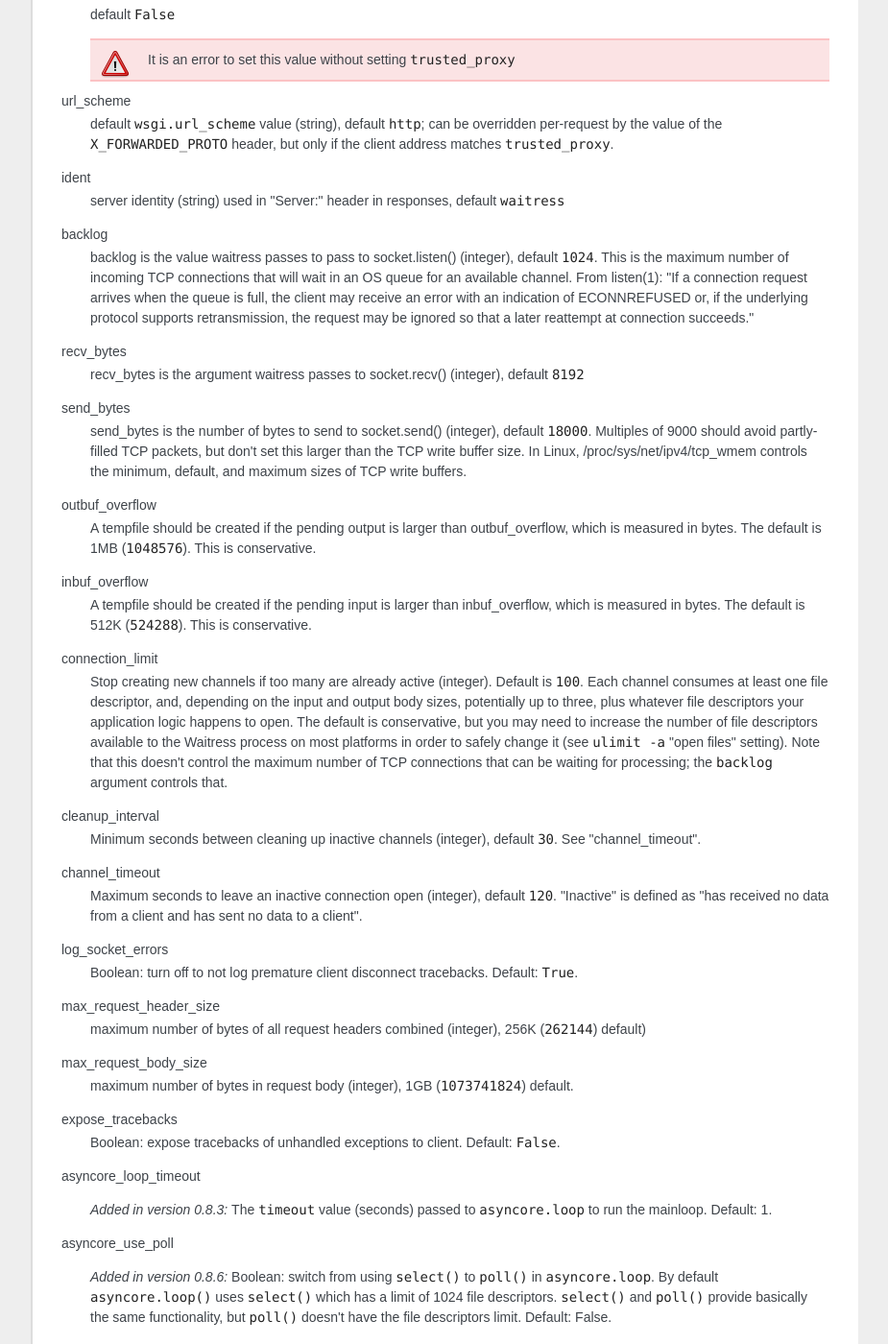
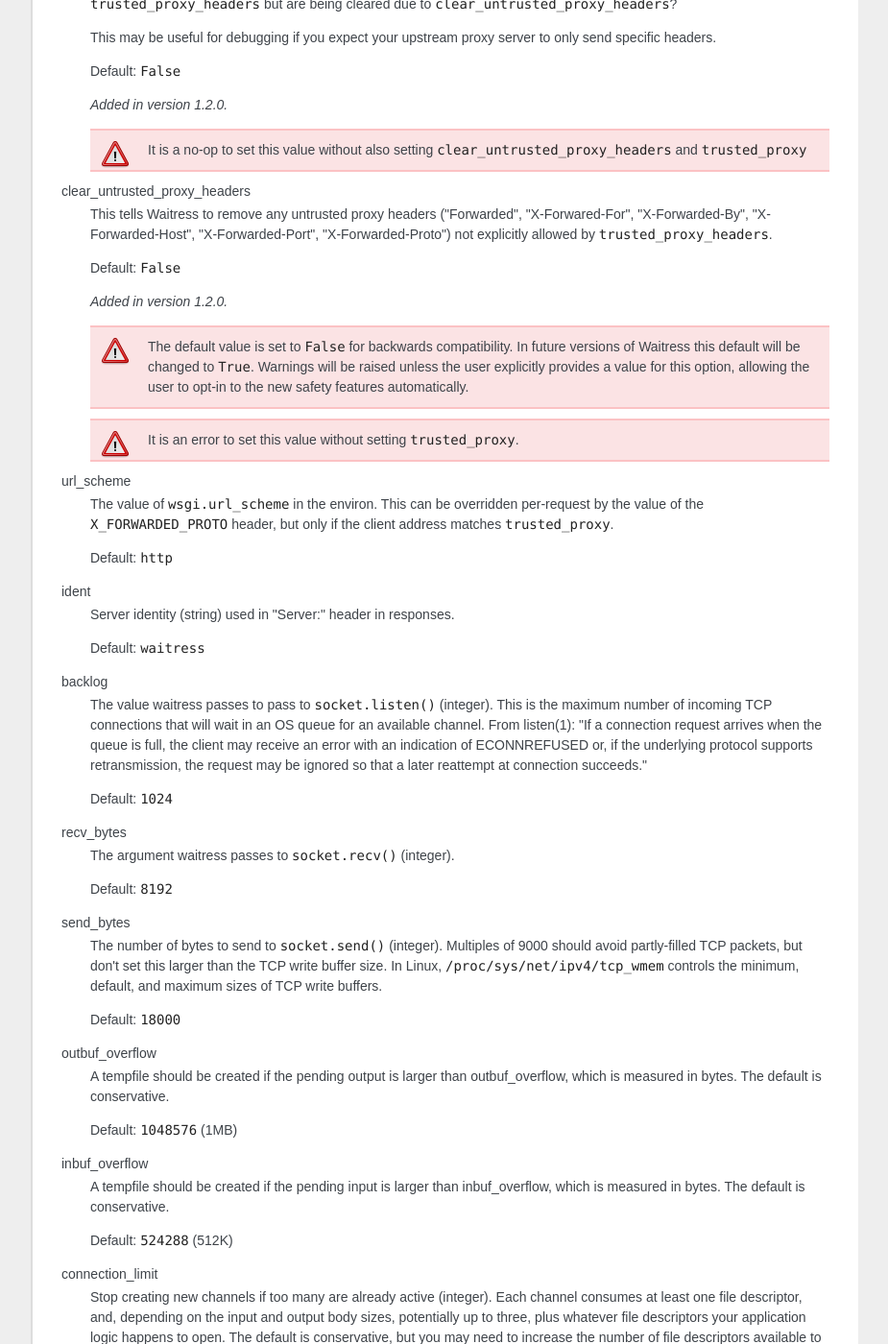
Before and after one commit to Pylons/waitress, a Sphinx documentation site: the page built from docs/arguments.rst, in a window 1280 px wide and 1400 px high, scrolled down 2239 px. Shown: the whole window at 96% size, without its empty margins (198-1123 px from the left). Built offline with Sphinx 7.4.7, drawn with Linux system fonts in a browser that asks for light colours; some web fonts are replaced; some of the changed text lies outside the part shown.

Commit message:
fix docs formatting

```diff
--- a/CHANGES.txt
+++ b/CHANGES.txt
@@ -4,7 +4,7 @@ Unreleased
 Features
 ~~~~~~~~
 
-- Waitress has increased it's support of the X-Forwarded-* headers and includes
+- Waitress has increased its support of the X-Forwarded-* headers and includes
   Forwarded (RFC7239) support. This may be used to allow proxy servers to
   influence the WSGI environment. See
   https://github.com/Pylons/waitress/pull/209
--- a/docs/arguments.rst
+++ b/docs/arguments.rst
@@ -7,7 +7,7 @@ Here are the arguments you can pass to the `waitress.serve`` function or use
 in :term:`PasteDeploy` configuration (interchangeably):
 
 host
-    hostname or IP address (string) on which to listen, default ``0.0.0.0``,
+    Hostname or IP address (string) on which to listen, default ``0.0.0.0``,
     which means "all IP addresses on this host".
 
     .. warning::
@@ -20,19 +20,20 @@ port
         May not be used with ``listen``
 
 listen
+    Tell waitress to listen on combinations of ``host:port`` arguments.
+    Combinations should be a quoted, space-delimited list, as in the following examples.
+
+    .. code-block:: python
+
+        listen="127.0.0.1:8080 [::1]:8080"
+        listen="*:8080 *:6543"
+
+    A wildcard for the hostname is also supported and will bind to both
+    IPv4/IPv6 depending on whether they are enabled or disabled.
+
+    IPv6 IP addresses are supported by surrounding the IP address with brackets.
+
     .. versionadded:: 1.0
-        Tell waitress to listen on combinations of ``host:port`` arguments.
-        Combinations should be a quoted, space-delimited list, as in the following examples.
-
-        .. code-block:: python
-
-            listen="127.0.0.1:8080 [::1]:8080"
-            listen="*:8080 *:6543"
-
-        A wildcard for the hostname is also supported and will bind to both
-        IPv4/IPv6 depending on whether they are enabled or disabled.
-
-        IPv6 IP addresses are supported by surrounding the IP address with brackets.
 
 ipv4
     Enable or disable IPv4 (boolean)
@@ -41,46 +42,52 @@ ipv6
     Enable or disable IPv6 (boolean)
 
 unix_socket
-    Path of Unix socket (string), default is ``None``. If a socket path is
-    specified, a Unix domain socket is made instead of the usual inet domain
-    socket.
+    Path of Unix socket (string). If a socket path is specified, a Unix domain
+    socket is made instead of the usual inet domain socket.
 
     Not available on Windows.
 
+    Default: ``None``
+
 unix_socket_perms
-    Octal permissions to use for the Unix domain socket (string), default is
-    ``600``. Only used if ``unix_socket`` is not ``None``.
+    Octal permissions to use for the Unix domain socket (string).
+    Only used if ``unix_socket`` is not ``None``.
+
+    Default: ``'600'``
 
 sockets
+    A list of sockets. The sockets can be either Internet or UNIX sockets and have
+    to be bound. Internet and UNIX sockets cannot be mixed.
+    If the socket list is not empty, waitress creates one server for each socket.
+
+    Default: ``[]``
+
     .. versionadded:: 1.1.1
-        A list of sockets. The sockets can be either Internet or UNIX sockets and have
-        to be bound. Internet and UNIX sockets cannot be mixed.
-        If the socket list is not empty, waitress creates one server for each socket.
-        Default is ``[]``.
 
-        .. warning::
-            May not be used with ``listen``, ``host``, ``port`` or ``unix_socket``
+    .. warning::
+        May not be used with ``listen``, ``host``, ``port`` or ``unix_socket``
 
 threads
-    number of threads used to process application logic (integer), default
-    ``4``
+    The number of threads used to process application logic (integer).
+
+    Default: ``4``
 
 trusted_proxy
     IP address of a remote peer allowed to override various WSGI environment
     variables using proxy headers.
 
-    For unix sockets, set this value to ``localhost`` instead of an IP address
+    For unix sockets, set this value to ``localhost`` instead of an IP address.
 
-    default ``None``
+    Default: ``None``
 
 trusted_proxy_count
-    How many proxies we trust when chained
+    How many proxies we trust when chained. For example,
 
-    X-Forwarded-For: 192.0.2.1, "[2001:db8::1]"
+    ``X-Forwarded-For: 192.0.2.1, "[2001:db8::1]"``
 
     or
 
-    Forwarded: for=192.0.2.1, For="[2001:db8::1]"
+    ``Forwarded: for=192.0.2.1, For="[2001:db8::1]"``
 
     means there were (potentially), two proxies involved. If we know there is
     only 1 valid proxy, then that initial IP address "192.0.2.1" is not trusted
@@ -89,27 +96,29 @@ trusted_proxy_count
     If there are two trusted proxies in the path, this value should be set to
     2. If there are more proxies, this value should be set higher.
 
-    default ``1``
+    Default: ``1``
 
     .. versionadded:: 1.2.0
 
 trusted_proxy_headers
     Which of the proxy headers should we trust, this is a set where you
-    either specify forwarded or one or more of x-forwarded-host, x-forwarded-for,
-    x-forwarded-proto, x-forwarded-port.
+    either specify "forwarded" or one or more of "x-forwarded-host", "x-forwarded-for",
+    "x-forwarded-proto", "x-forwarded-port", "x-forwarded-by".
 
     This list of trusted headers is used when ``trusted_proxy`` is set and will
     allow waitress to modify the WSGI environment using the values provided by
     the proxy.
 
     .. versionadded:: 1.2.0
+
+    .. warning::
        If ``trusted_proxy`` is set, the default is ``x-forwarded-proto`` to
        match older versions of Waitress. Users should explicitly opt-in by
        selecting the headers to be trusted as future versions of waitress will
        use an empty default.
 
     .. warning::
-       It is an error to set this value without setting ``trusted_proxy``
+       It is an error to set this value without setting ``trusted_proxy``.
 
 log_untrusted_proxy_headers
     Should waitress log warning messages about proxy headers that are being
@@ -119,7 +128,7 @@ log_untrusted_proxy_headers
     This may be useful for debugging if you expect your upstream proxy server
     to only send specific headers.
 
-    default ``False``
+    Default: ``False``
 
     .. versionadded:: 1.2.0
 
@@ -130,11 +139,13 @@ log_untrusted_proxy_headers
 clear_untrusted_proxy_headers
    This tells Waitress to remove any untrusted proxy headers ("Forwarded",
    "X-Forwared-For", "X-Forwarded-By", "X-Forwarded-Host", "X-Forwarded-Port",
-   "X-Forwarded-Proto") not explicitly allowed by ``trusted_proxy_headers``
+   "X-Forwarded-Proto") not explicitly allowed by ``trusted_proxy_headers``.
 
-   default ``False``
+   Default: ``False``
 
-   .. versionadded: 1.2.0
+   .. versionadded:: 1.2.0
+
+   .. warning::
       The default value is set to ``False`` for backwards compatibility. In
       future versions of Waitress this default will be changed to ``True``.
       Warnings will be raised unless the user explicitly provides a value for
@@ -142,50 +153,60 @@ clear_untrusted_proxy_headers
       automatically.
 
    .. warning::
-      It is an error to set this value without setting ``trusted_proxy``
+      It is an error to set this value without setting ``trusted_proxy``.
 
 url_scheme
-    default ``wsgi.url_scheme`` value (string), default ``http``;  can be
+    The value of ``wsgi.url_scheme`` in the environ. This can be
     overridden per-request by the value of the ``X_FORWARDED_PROTO`` header,
     but only if the client address matches ``trusted_proxy``.
 
+    Default: ``http``
+
 ident
-    server identity (string) used in "Server:" header in responses, default
-    ``waitress``
+    Server identity (string) used in "Server:" header in responses.
+
+    Default: ``waitress``
 
 backlog
-    backlog is the value waitress passes to pass to socket.listen()
-    (integer), default ``1024``.  This is the maximum number of incoming TCP
+    The value waitress passes to pass to ``socket.listen()`` (integer).
+    This is the maximum number of incoming TCP
     connections that will wait in an OS queue for an available channel.  From
     listen(1): "If a connection request arrives when the queue is full, the
     client may receive an error with an indication of ECONNREFUSED or, if the
     underlying protocol supports retransmission, the request may be ignored
     so that a later reattempt at connection succeeds."
 
+    Default: ``1024``
+
 recv_bytes
-    recv_bytes is the argument waitress passes to socket.recv() (integer),
-    default ``8192``
+    The argument waitress passes to ``socket.recv()`` (integer).
+
+    Default: ``8192``
 
 send_bytes
-    send_bytes is the number of bytes to send to socket.send() (integer),
-    default ``18000``.  Multiples of 9000 should avoid partly-filled TCP
+    The number of bytes to send to ``socket.send()`` (integer).
+    Multiples of 9000 should avoid partly-filled TCP
     packets, but don't set this larger than the TCP write buffer size.  In
-    Linux, /proc/sys/net/ipv4/tcp_wmem controls the minimum, default, and
+    Linux, ``/proc/sys/net/ipv4/tcp_wmem`` controls the minimum, default, and
     maximum sizes of TCP write buffers.
+
+    Default: ``18000``
 
 outbuf_overflow
     A tempfile should be created if the pending output is larger than
-    outbuf_overflow, which is measured in bytes. The default is 1MB
-    (``1048576``).  This is conservative.
+    outbuf_overflow, which is measured in bytes. The default is conservative.
+
+    Default: ``1048576`` (1MB)
 
 inbuf_overflow
     A tempfile should be created if the pending input is larger than
-    inbuf_overflow, which is measured in bytes. The default is 512K
-    (``524288``).  This is conservative.
+    inbuf_overflow, which is measured in bytes. The default is conservative.
+
+    Default: ``524288`` (512K)
 
 connection_limit
     Stop creating new channels if too many are already active (integer).
-    Default is ``100``.  Each channel consumes at least one file descriptor,
+    Each channel consumes at least one file descriptor,
     and, depending on the input and output body sizes, potentially up to
     three, plus whatever file descriptors your application logic happens to
     open.  The default is conservative, but you may need to increase the
@@ -195,46 +216,62 @@ connection_limit
     connections that can be waiting for processing; the ``backlog`` argument
     controls that.
 
+    Default: ``100``
+
 cleanup_interval
-    Minimum seconds between cleaning up inactive channels (integer), default
-    ``30``.  See "channel_timeout".
+    Minimum seconds between cleaning up inactive channels (integer).
+    See also ``channel_timeout``.
+
+    Default: ``30``
 
 channel_timeout
-    Maximum seconds to leave an inactive connection open (integer), default
-    ``120``.  "Inactive" is defined as "has received no data from a client
+    Maximum seconds to leave an inactive connection open (integer).
+    "Inactive" is defined as "has received no data from a client
     and has sent no data to a client".
 
+    Default: ``120``
+
 log_socket_errors
-    Boolean: turn off to not log premature client disconnect tracebacks.
-    Default: ``True``.
+    Set to ``False`` to not log premature client disconnect tracebacks.
+
+    Default: ``True``
 
 max_request_header_size
-    maximum number of bytes of all request headers combined (integer), 256K
-    (``262144``) default)
+    Maximum number of bytes of all request headers combined (integer).
+
+    Default: ``262144`` (256K)
 
 max_request_body_size
-    maximum number of bytes in request body (integer), 1GB (``1073741824``)
-    default.
+    Maximum number of bytes in request body (integer).
+
+    Default: ``1073741824`` (1GB)
 
 expose_tracebacks
-    Boolean: expose tracebacks of unhandled exceptions to client.  Default:
-    ``False``.
+    Set to ``True`` to expose tracebacks of unhandled exceptions to client.
+
+    Default: ``False``
 
 asyncore_loop_timeout
+    The ``timeout`` value (seconds) passed to ``asyncore.loop`` to run the mainloop.
+
+    Default: ``1``
+
     .. versionadded:: 0.8.3
-        The ``timeout`` value (seconds) passed to ``asyncore.loop`` to run the mainloop.
-        Default: 1.
 
 asyncore_use_poll
+    Set to ``True`` to switch from using ``select()`` to ``poll()`` in ``asyncore.loop``.
+    By default ``asyncore.loop()`` uses ``select()`` which has a limit of 1024 file descriptors.
+    ``select()`` and ``poll()`` provide basically the same functionality, but ``poll()`` doesn't have the file descriptors limit.
+
+    Default: ``False``
+
     .. versionadded:: 0.8.6
-        Boolean: switch from using ``select()`` to ``poll()`` in ``asyncore.loop``.
-        By default ``asyncore.loop()`` uses ``select()`` which has a limit of 1024 file descriptors.
-        ``select()`` and ``poll()`` provide basically the same functionality, but ``poll()`` doesn't have the file descriptors limit.
-        Default: False.
 
 url_prefix
     String: the value used as the WSGI ``SCRIPT_NAME`` value.  Setting this to
     anything except the empty string will cause the WSGI ``SCRIPT_NAME`` value
     to be the value passed minus any trailing slashes you add, and it will
     cause the ``PATH_INFO`` of any request which is prefixed with this value to
-    be stripped of the prefix.  Default: the empty string.
+    be stripped of the prefix.
+
+    Default: ``''``
```
Also changed, not shown: docs/reverse-proxy.rst (+5 -4 lines).
